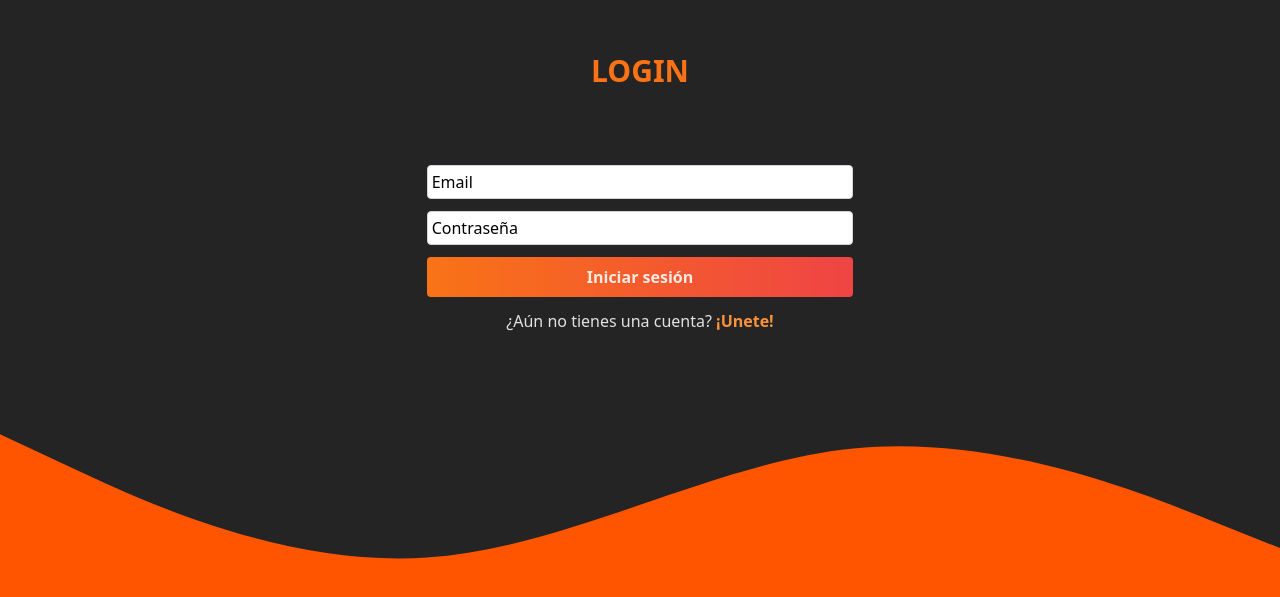
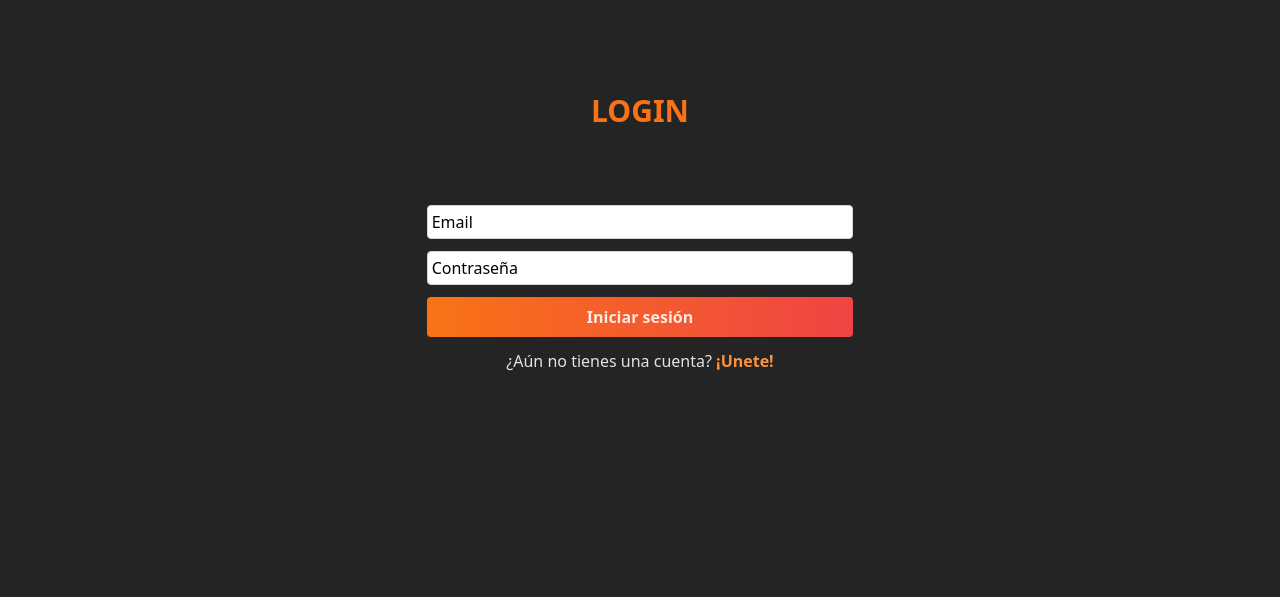
Before and after one commit to cristians-12/frontend-login, a React (Vite) app: page /login in a window 1280 px wide. Shown: the part 167-764 px from the top of the page. Built offline with nearby package versions, Linux system fonts and the light colour scheme.

Commit message:
Update LoginPage.jsx

```diff
--- a/src/pages/LoginPage.jsx
+++ b/src/pages/LoginPage.jsx
@@ -73,7 +73,7 @@ const LoginPage = () => {
           ¡Unete!
         </Link>
       </p>
-      <div className="overflow-hidden w-screen h-[10%]">
+      <div className="overflow-hidden w-screen h-[10%] hidden">
         <svg
           xmlns="http://www.w3.org/2000/svg"
           viewBox="0 0 1440 320"
```
